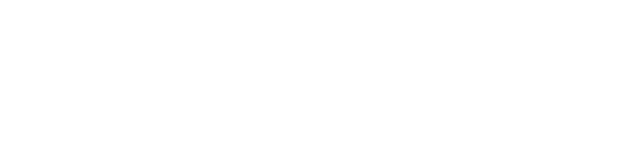
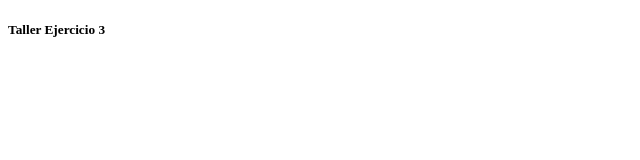
Before and after one commit to luisfelipemisiontic/aspirantes-mir-ejercicioi-3, a plain HTML site: page incdex.html in a window 1280 px wide. Shown: the whole page, without its empty margins (0-640 px from the left). Drawn offline with Linux system fonts and the light colour scheme.

Commit message:
Cambios en la rama develop

```diff
--- a/incdex.html
+++ b/incdex.html
@@ -7,6 +7,6 @@
     <title>Document</title>
 </head>
 <body>
-
+  <h5>Taller Ejercicio 3</h5>
 </body>
 </html>
```
Also changed, not shown: 1 other file.
